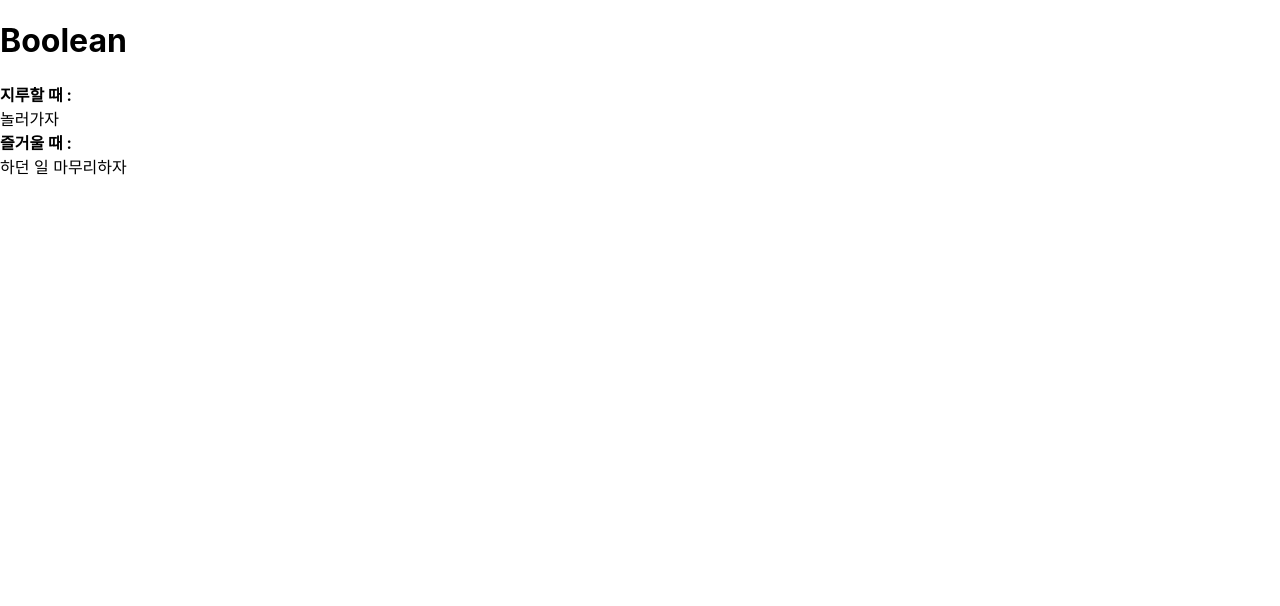
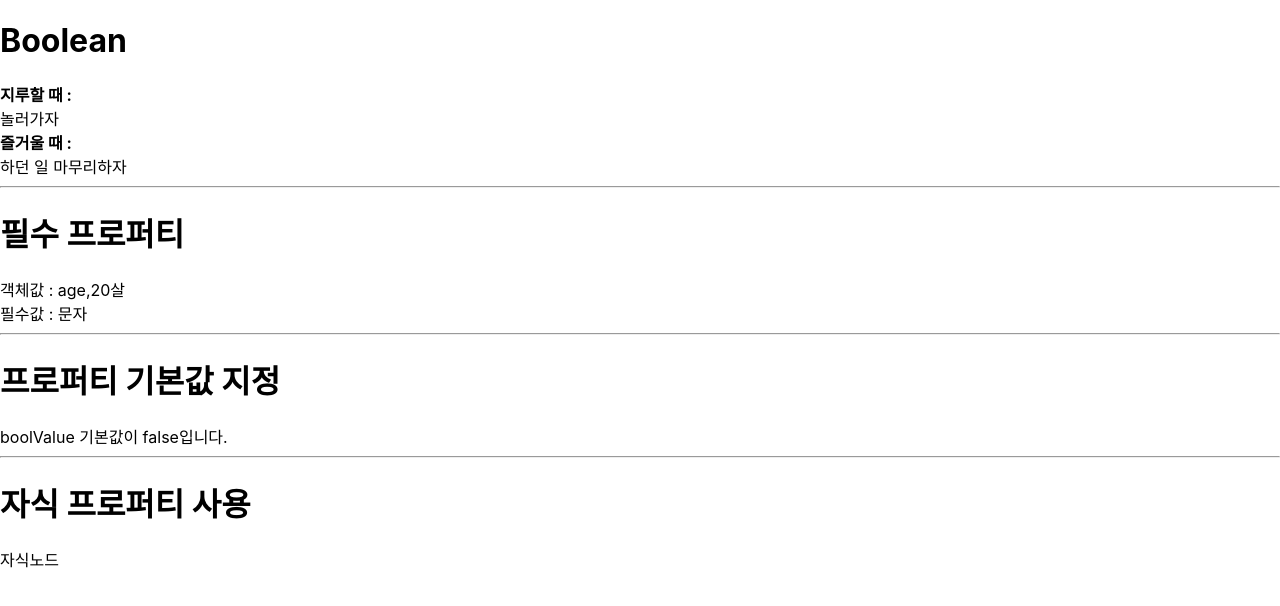
Before and after one commit to migyeonglee/React-Study-, a React (Create React App) app in the folder solo-study/: page / in a window 1280 px wide. Shown: the top 606 px of the page. Built offline with nearby package versions, Linux system fonts and the light colour scheme.

Commit message:
property success

```diff
--- a/solo-study/src/App.js
+++ b/solo-study/src/App.js
@@ -1,16 +1,30 @@
-import React, { Component } from 'react'
+import React from 'react'
 import './App.css';
 import BoolComponent from './props/BoolComponent';
-class App extends Component {
+import ChildComponent2 from './props/ChildComponent2';
+import DefaultPropsComponent from './props/DefaultPropsComponent';
+import ChildProperty from './props/ChildProperty';
+class App extends React.Component {
   render() {
 
     return (
-      <div className="body">
+      <>
         <h1>Boolean</h1>
         <div><b>지루할 때 : </b><BoolComponent bored/></div>
         <div><b>즐거울 때 : </b><BoolComponent /></div>
+        <hr />
+        <h1>필수 프로퍼티</h1>
+        <ChildComponent2 objValue={{age:'20살'}} requiredStringValue="문자"/>
+        <hr />
+        <h1>프로퍼티 기본값 지정</h1>
+        <DefaultPropsComponent/>
+        <hr />
+        <h1>자식 프로퍼티 사용</h1>
+        <ChildProperty>
+          <div><span>자식노드</span></div>
+        </ChildProperty>
 
-      </div>
+      </>
     )
   }
 }
--- /dev/null
+++ b/solo-study/src/props/ChildComponent2.jsx
@@ -0,0 +1,30 @@
+import React, { Component } from 'react';
+import PropTypes from 'prop-types';
+
+class ChildComponent2 extends Component {
+    render() {
+        const {
+            objValue,
+            requiredStringValue,
+        } = this.props;
+
+        return (
+            <>
+                <div>객체값 : {String(Object.entries(objValue))}</div>
+                <div>필수값 : {requiredStringValue}</div>
+
+            </>
+        );
+    }
+}
+ChildComponent2.protoTypes = {
+    // 객체 프로퍼티
+    objValue : PropTypes.shape({
+        name : PropTypes.string,
+        age : PropTypes.number,
+    }),
+    // 필수 프로퍼티
+    requiredStringValue:PropTypes.string.isRequired,
+}
+
+export default ChildComponent2;
--- /dev/null
+++ b/solo-study/src/props/ChildProperty.jsx
@@ -0,0 +1,13 @@
+import React, { Component } from 'react';
+import PropTypes from 'prop-types';
+
+class ChildProperty extends Component {
+    render() {
+
+        return <div>{this.props.children}</div>
+    }
+}
+ChildProperty.propTypes={
+    children : PropTypes.node,
+}
+export default ChildProperty;
--- /dev/null
+++ b/solo-study/src/props/DefaultPropsComponent.jsx
@@ -0,0 +1,30 @@
+import React, { Component } from 'react';
+import PropTypes from 'prop-types';
+
+class DefaultPropsComponent extends Component {
+    render() {
+        let message1 = '';
+        if(this.props.boolValue === false){
+            message1 = 'boolValue 기본값이 false입니다.';
+        }
+        let message2 = '';
+        if(this.props.boolValueWithDefault === false){
+            message2 = 'boolValueWithDefault 기본값이 false입니다.';
+        }
+        return (
+            <>
+               {message1}
+               {message2}
+            </>
+        );
+    }
+}
+DefaultPropsComponent.protoTypes = {
+    boolValue : PropTypes.bool,
+    boolValueWithDefault:PropTypes.bool,
+}
+// 기본값 선언
+DefaultPropsComponent.defaultProps={
+    boolValue:false,
+}
+export default DefaultPropsComponent;
```
Also changed, not shown: 1 other file (tests, documents, lock files or other folders).
